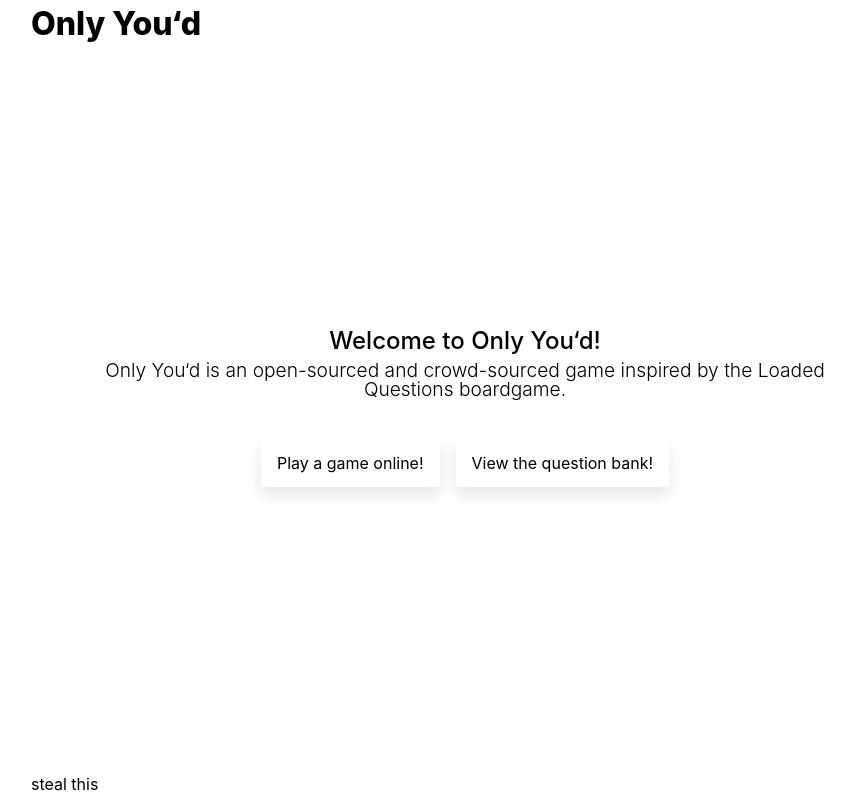
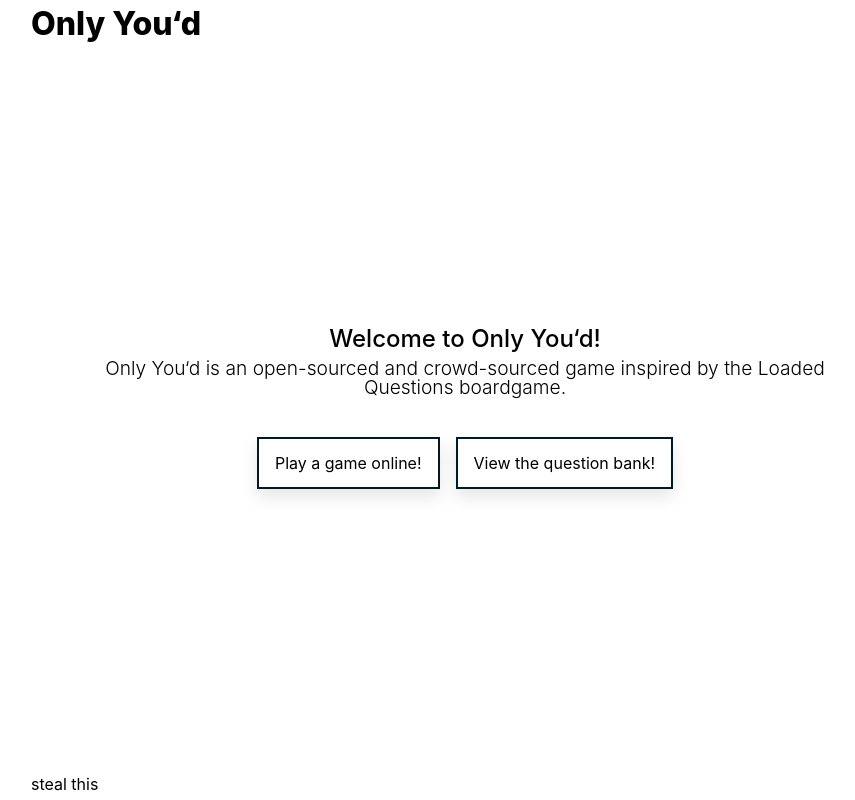
Before and after one commit to tif-calin/only-youd, a Next.js app: page / in a window 1280 px wide. Shown: the whole page, without its empty margins (175-1030 px from the left). Built offline with nearby package versions, Linux system fonts and the light colour scheme.

Commit message:
add css variables

```diff
--- /dev/null
+++ b/styles/common/variables.css
@@ -0,0 +1,14 @@
+html {
+  --clr-red: rgb(196, 2, 51);
+  --clr-red-rgb: 196, 2, 51;
+  --clr-yellow: #ffd300;
+  --clr-yellow-rgb: 255, 211, 0;
+  --clr-green: #009f6b;
+  --clr-green-rgb: 0, 159, 107;
+  --clr-blue: #0087bd;
+  --clr-blue-rgb: 0, 135, 189;
+  --clr-black: #001924;
+  --clr-black-rgb: 0, 25, 36;
+
+  --border: 2px solid var(--clr-black);
+}
--- a/styles/globals.css
+++ b/styles/globals.css
@@ -1,5 +1,6 @@
 @import url('./common/normalize.css');
 @import url('./common/reset.css');
+@import url('./common/variables.css');
 
 html,
 body {
```
